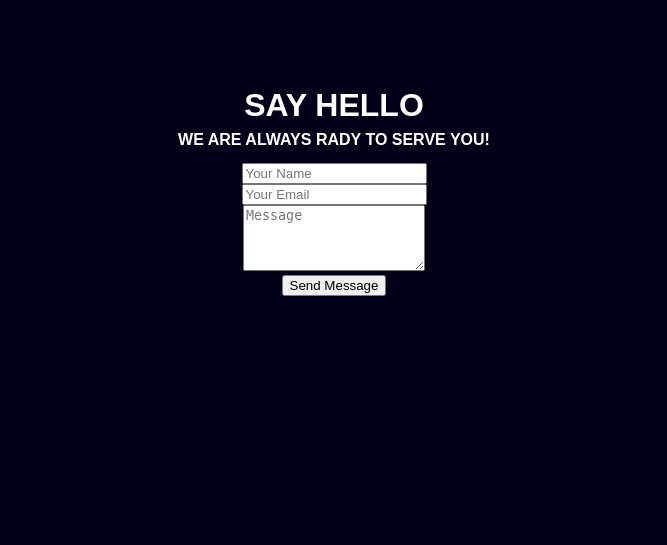
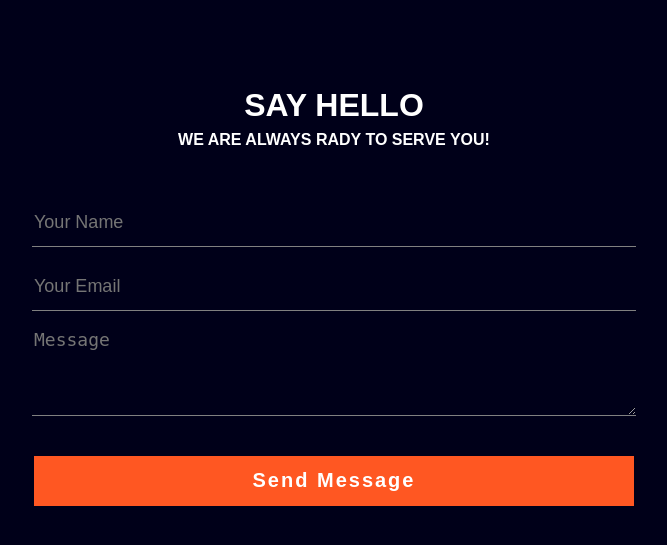
Before and after one commit to lakshithaonline/Tech-Assist, a PHP site: page /contact.html in a window 1280 px wide. Shown: the top 545 px of the page, without its empty margins (306-973 px from the left). Run offline with PHP 8.4, Linux system fonts and the light colour scheme.

Commit message:
css update

```diff
--- a/Contact/style.css
+++ b/Contact/style.css
@@ -24,3 +24,38 @@ body {
 .contact-title h2 {
 	font-size: 16px;
 }
+
+form {
+	margin-top: 50px;
+	transition: all 4s ease-in-out;
+}
+
+.form-control {
+	width: 600px;
+	background: transparent;
+	border: none;
+	outline: none;
+	border-bottom: 1px solid gray;
+	color: #fff;
+	font-size: 18px;
+	margin-bottom: 16px;
+}
+
+input {
+	height: 45px;
+}
+
+form .submit {
+	background: #ff5722;
+	border-color: transparent;
+	color: #fff;
+	font-size: 20px;
+	font-weight: bold;
+	letter-spacing: 2px;
+	height: 50px;
+	margin-top: 20px;
+}
+form .submit:hover {
+	background-color: #f44336;
+	cursor: pointer;
+}
```
